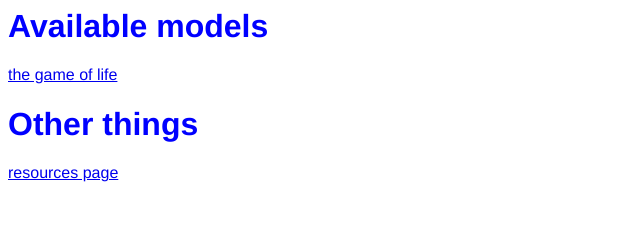
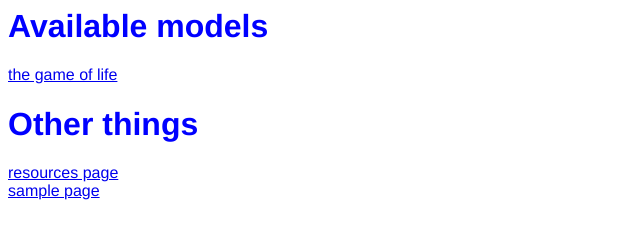
Before and after one commit to pageSwanson/agent-based-models, a plain HTML site: page index.html in a window 1280 px wide. Shown: the whole page, without its empty margins (0-640 px from the left). Drawn offline with Linux system fonts and the light colour scheme.

Commit message:
add a new link to the homepage

```diff
--- a/index.html
+++ b/index.html
@@ -13,3 +13,7 @@ h1 {
 <h1>Other things</h1>
 
 <a href="resources/helpful-links.html">resources page</a>
+
+<br>
+
+<a href="resources/sample.html">sample page</a>
```
